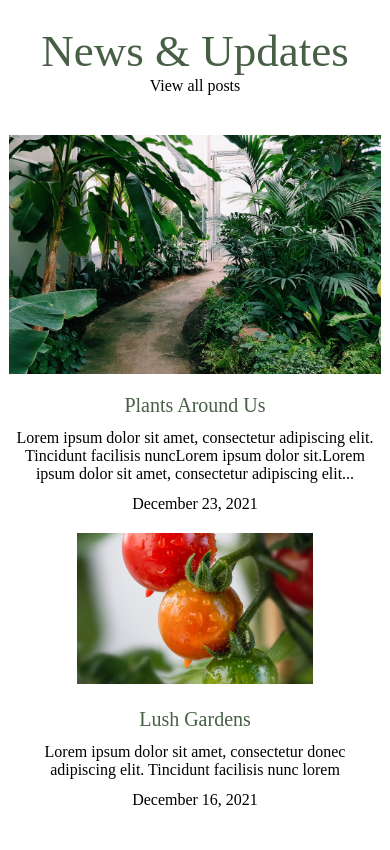
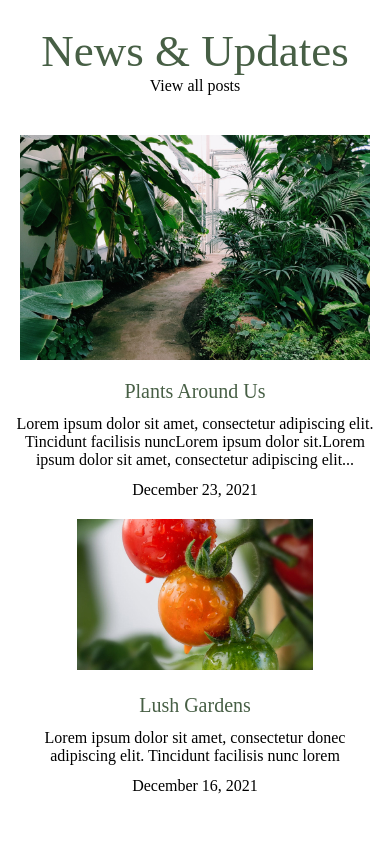
Before and after one commit to S1SAUR/responsiv, a plain HTML site: page index.html in a window 390 px wide. Shown: the part 1280-2130 px from the top of the page. Drawn offline with Linux system fonts and the light colour scheme.

Commit message:
refactor : css

```diff
--- a/index.css
+++ b/index.css
@@ -334,7 +334,7 @@
         max-width: 1028px;
     }
     .NewsUpdates__img{
-        max-width: 392px;
+        max-width: 370px;
         max-height: 251px;
     }
     .NewsUpdates{
@@ -432,10 +432,8 @@
         max-width: 360px;
     }
     .NewsUpdates{
+        justify-content: center;
         gap: 20px;
-    }
-    .NewsUpdates{
-        justify-content: center;
     }
     .NewsUpdates__wraps1{
         margin-left: 5px;
```
